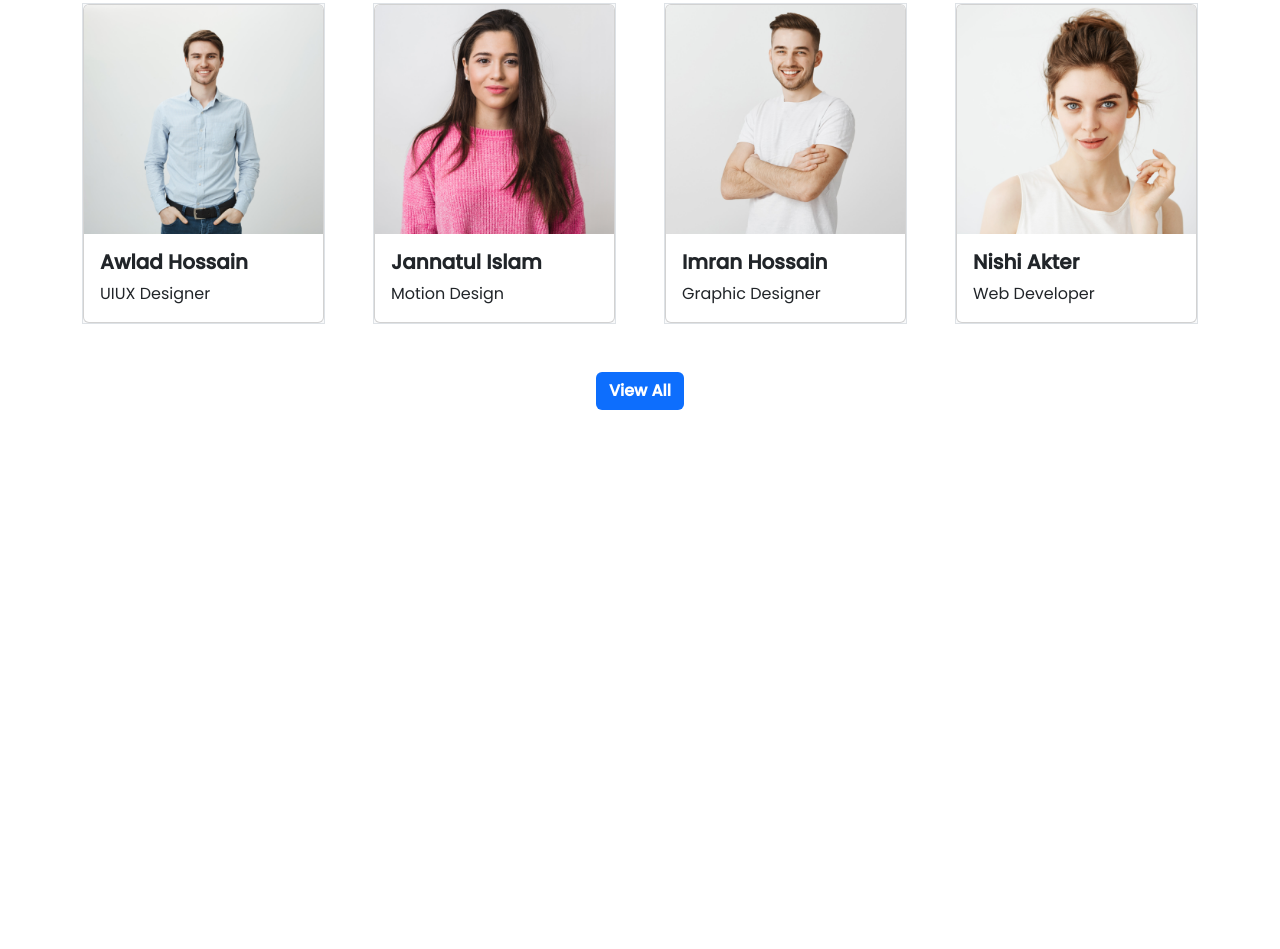
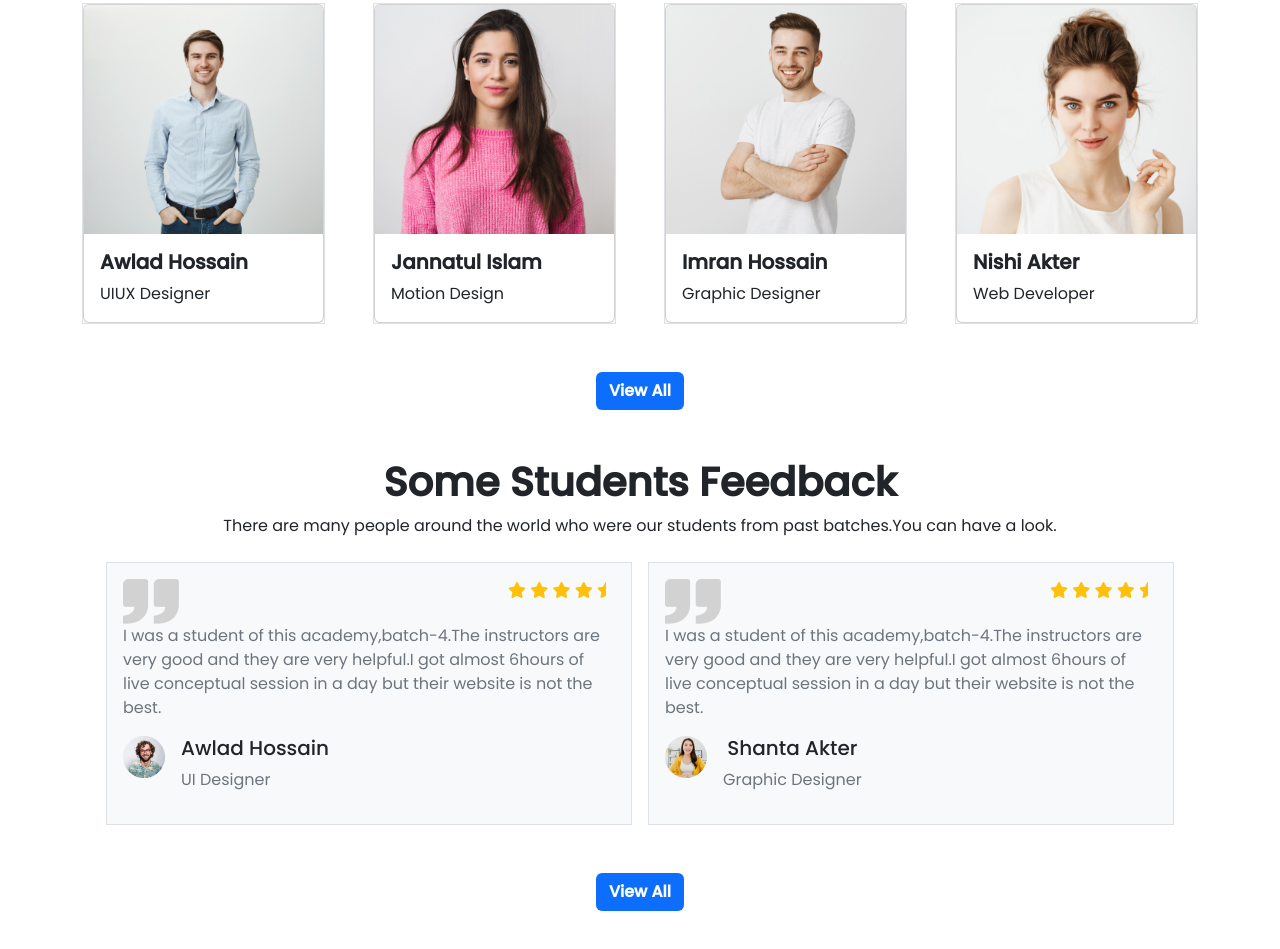
Before and after one commit to katibur/tech-courses-site, a plain HTML site: page index.html in a window 1280 px wide. Shown: the part 2822-3771 px from the top of the page. Before the commit the page ends 3280 px from the top, so only its background shows below. Drawn offline with Linux system fonts and the light colour scheme; a web font is replaced by a local one.

Commit message:
students feedback section added

```diff
--- a/index.html
+++ b/index.html
@@ -8,12 +8,16 @@
     <link rel="shortcut icon" href="images/company/company-2.png" type="image/x-icon">
     <link rel="stylesheet" href="properties/bootstrap.min.css">
 
+    <!-- font awesome  -->
+    <script src="https://kit.fontawesome.com/c2687a69c6.js" crossorigin="anonymous"></script>
+
     <!-- google font  -->
     <link rel="preconnect" href="https://fonts.googleapis.com">
     <link rel="preconnect" href="https://fonts.gstatic.com" crossorigin>
     <link
         href="https://fonts.googleapis.com/css2?family=Gentium+Book+Plus&family=Lobster&family=Merriweather:wght@700&family=Poppins:wght@400;500&family=Roboto:ital@1&display=swap"
         rel="stylesheet">
+
     <!-- customized css link  -->
     <link rel="stylesheet" href="styles/style.css">
     <title>U Demy</title>
@@ -302,7 +306,7 @@
     <!-- registration section  -->
     <section class="container mb-5 bg-primary text-white">
 
-        <div class="container px-4 text-start d-flex d-sm-grid">
+        <div class="container px-4 text-center text-lg-start text-md-center text-sm-center d-flex d-sm-grid">
 
             <div class="row gx-5">
                 <div class="col">
@@ -431,6 +435,97 @@
 
     </section>
 
+
+    <!-- students feedback section  -->
+    <section class="container mb-5">
+
+        <div class="text-center text-lg-center text-md-center text-sm-center">
+            <h1 class="fw-semibold">Some Students Feedback</h1>
+            <p class="mb-4">There are many people around the world who were our students from past batches.You can
+                have a look.</p>
+        </div>
+
+        <div>
+            <div class="container px-4 text-center">
+                <div class="row gx-3">
+
+                    <div class="col-12 col-lg-6 col-md-12 col-sm-12">
+                        <div class="p-3 border bg-light">
+                            <div class="d-flex justify-content-between">
+                                <div>
+                                    <img src="images/comma.png" alt="">
+                                </div>
+                                <div class="text-warning">
+                                    <i class="fa-solid fa-star"></i>
+                                    <i class="fa-solid fa-star"></i>
+                                    <i class="fa-solid fa-star"></i>
+                                    <i class="fa-solid fa-star"></i>
+                                    <i class="fa-solid fa-star-half"></i>
+                                </div>
+                            </div>
+                            <div class="text-start">
+                                <p class="text-muted">I was a student of this academy,batch-4.The instructors are very
+                                    good and they are
+                                    very helpful.I got almost 6hours of live conceptual session in a day but their
+                                    website is not the best.</p>
+                            </div>
+                            <div class="d-flex">
+                                <div class="me-3">
+                                    <img src="images/student/student-5.png" alt="">
+                                </div>
+                                <div>
+                                    <h5>Awlad Hossain</h5>
+                                    <p class="text-start text-muted">UI Designer</p>
+                                </div>
+                            </div>
+                        </div>
+                    </div>
+
+                    <div class="col-12 col-lg-6 col-md-12 col-sm-12">
+                        <div class="p-3 border bg-light">
+                            <div class="d-flex justify-content-between">
+                                <div>
+                                    <img src="images/comma.png" alt="">
+                                </div>
+                                <div class="text-warning">
+                                    <i class="fa-solid fa-star"></i>
+                                    <i class="fa-solid fa-star"></i>
+                                    <i class="fa-solid fa-star"></i>
+                                    <i class="fa-solid fa-star"></i>
+                                    <i class="fa-solid fa-star-half"></i>
+                                </div>
+                            </div>
+                            <div class="text-start">
+                                <p class="text-muted">I was a student of this academy,batch-4.The instructors are very
+                                    good and they are
+                                    very helpful.I got almost
+                                    6hours of live conceptual session in a day but their website is not the best.</p>
+                            </div>
+                            <div class="d-flex">
+                                <div class="me-3">
+                                    <img src="images/student/student-6.png" alt="">
+                                </div>
+                                <div>
+                                    <h5>Shanta Akter</h5>
+                                    <p class="text-start text-muted">Graphic Designer</p>
+                                </div>
+                            </div>
+                        </div>
+                    </div>
+                </div>
+
+                <div class="text-center">
+                    <button class="btn bg-primary text-white fw-bold mt-5" type="button">View All</button>
+                </div>
+            </div>
+        </div>
+
+    </section>
+
+
+
+
+
     <script src="properties/bootstrap.min.js"></script>
 </body>
 
```
